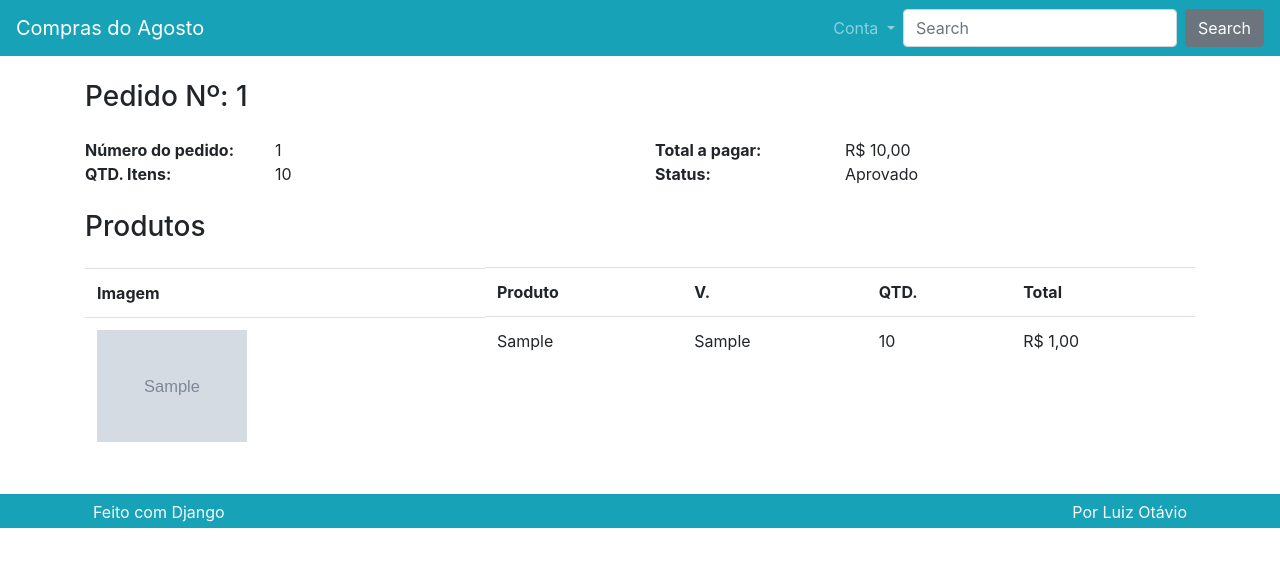
After one commit to agostin-afk/Django_E-commerce, a Django app: page /pedido/Detalhe/1 in a window 1280 px wide. The commit adds this page. Shown: the top 567 px of the page. Run offline with Django 5.2, Linux system fonts and the light colour scheme; a user stored in the database is signed in; tables that the repository leaves empty hold one stand-in row (values such as "Sample post"); grey boxes marked "Sample" are stand-in pictures; some libraries are stand-ins or nearby versions.

Commit message:
Lista e detalhe do pedido para o usuário

```diff
--- a/pedido/templates/pedido/detalhe.html
+++ b/pedido/templates/pedido/detalhe.html
@@ -0,0 +1,12 @@
+{% extends 'base.html' %}
+
+{% block titulo %}{{ pedido }} | {% endblock %}
+
+{% load omfilters %}
+{% load static %}
+
+{% block conteudo %}
+
+{% include 'partials/_pedido.html' %}
+
+{% endblock %}
--- a/pedido/urls.py
+++ b/pedido/urls.py
@@ -6,6 +6,6 @@ app_name= 'pedido'
 urlpatterns = [
     path('Pagar/<int:pk>', Pagar.as_view(), name='Pagar'),
     path('FecharPedido/', FecharPedido.as_view(), name='FecharPedido'),
-    path('Lista/', Lista.as_view(), name='Lista'),
+    path('Lista/', ListaPedidos.as_view(), name='ListaPedidos'),
     path('Detalhe/<int:pk>', Detalhe.as_view(), name='Detalhe'),
 ]
--- a/pedido/views.py
+++ b/pedido/views.py
@@ -12,26 +12,23 @@ from utils.get_qtd import get_cart_qtd, cart_totals
 from django.urls import reverse
 
 
-class DispatchLoginRequired(View):
+class DispatchLoginRequiredMixin(View):
     def dispatch(self, *args: Any, **kwargs: Any):
         if not self.request.user.is_authenticated:
             return redirect('perfil:CreateUser')
         return super().dispatch(*args, **kwargs)
+    def get_queryset(self, *args, **kwargs):
+        qs= super().get_queryset(*args, **kwargs) # type: ignore
+        qs = qs.filter(usuario=self.request.user)
+        return qs
 
-class Pagar(DispatchLoginRequired, DetailView):
+class Pagar(DispatchLoginRequiredMixin, DetailView):
     template_name= 'pedido/pagar.html'
     model= Pedido
     pk_url_kwarg= 'pk'
     context_object_name= 'pedido'
 
-    def get_queryset(self, *args, **kwargs):
-        qs= super().get_queryset(*args, **kwargs)
-        qs = qs.filter(usuario=self.request.user)
-        return qs
 
-class Lista(View):
-    def get(self, *args, **kwargs):
-        return HttpResponse('Lista')
 
 class FecharPedido(View):
     template_name='pedido/pagar.html'
@@ -113,5 +110,14 @@ class FecharPedido(View):
 
 
 
-class Detalhe(View):
-    pass
+class Detalhe(DispatchLoginRequiredMixin, DetailView):
+    model= Pedido
+    context_object_name= 'pedido'
+    template_name= 'pedido/detalhe.html'
+    pk_url_kwarg='pk'
+class ListaPedidos(DispatchLoginRequiredMixin, ListView):
+    model= Pedido
+    context_object_name= 'pedidos'
+    template_name= 'pedido/lista_pedido.html'
+    paginate_by= 10
+    ordering= ['-id']
--- a/produto/views.py
+++ b/produto/views.py
@@ -16,6 +16,7 @@ class ListarProdutos(ListView):
     template_name = 'produto/lista.html'
     context_object_name = 'produtos'
     paginate_by= 9
+    ordering= ['-id']
 
 
 
--- a/templates/partials/_nav.html
+++ b/templates/partials/_nav.html
@@ -17,6 +17,7 @@
                 Conta
             </a>
             <div class="dropdown-menu" aria-labelledby="navbarDropdown">
+                <a class="dropdown-item" href="{% url 'pedido:ListaPedidos' %}">Meus pedidos</a>
                 <a class="dropdown-item" href="{% url 'perfil:CreateUser' %}">Atualizar dados</a>
                 <a class="dropdown-item" href="{% url 'perfil:Logout' %}">Sair</a>
                 <div class="dropdown-divider"></div>
--- a/templates/partials/_pagination.html
+++ b/templates/partials/_pagination.html
@@ -1,4 +1,7 @@
 {% if is_paginated %}
+
+<div class="col mt-3 mb-3">
+    <div class="row">
         <div class="pagination">
             <ul class="pagination">
                 {% if page_obj.has_previous %}
@@ -34,4 +37,6 @@
                 {% endif %}
             </ul>
         </div>
+    </div>
+</div>
 {% endif %}
--- /dev/null
+++ b/templates/partials/_pedido.html
@@ -0,0 +1,57 @@
+{% load static %}
+{% load omfilters %}
+
+<div class="row">
+    <div class="col">
+        <h3>{{ pedido }}</h3>
+
+        <div class="row mt-4">
+            <div class="col-lg-2 font-weight-bold">Número do pedido:</div>
+            <div class="col-lg-4">{{ pedido.id }}</div>
+            <div class="col-lg-2 font-weight-bold">Total a pagar:</div>
+            <div class="col-lg-4">{{ pedido.total|formata_preco }}</div>
+
+            <div class="col-lg-2 font-weight-bold">QTD. Itens:</div>
+            <div class="col-lg-4">{{ pedido.qtd_total }}</div>
+            <div class="col-lg-2 font-weight-bold">Status:</div>
+            <div class="col-lg-4">{{ pedido.get_status_display }}</div>
+        </div>
+
+        <div class="row mt-4">
+            <div class="col">
+                <h3>Produtos</h3>
+            </div>
+        </div>
+
+        <div class="table-responsive mt-3">
+            <table class="table">
+                <tr>
+                    <th class="d-none d-lg-block">Imagem</th>
+                    <th>Produto</th>
+                    <th>V.</th>
+                    <th>QTD.</th>
+                    <th>Total</th>
+                </tr>
+
+                {% for linha in pedido.itempedido_set.all %}
+                <tr>
+                    <td class="d-none d-lg-block">
+                        <img class="cart-img" src="{{ linha.imagem }}">
+                    </td>
+                    <td>{{ linha.produto }}</td>
+                    <td>{{ linha.variacao }}</td>
+                    <td>{{ linha.quantidade }}</td>
+                    <td>
+                        {% if linha.preco_promocional %}
+                        {{ linha.preco_promocional|formata_preco }}
+                        {% else %}
+                        {{ linha.preco|formata_preco }}
+                        {% endif %}
+                    </td>
+                </tr>
+                {% endfor %}
+
+            </table>
+        </div>
+    </div>
+</div>
```
Also changed, not shown: pedido/templates/pedido/lista_pedido.html (added, +42 -0 lines). Lines whose indentation alone changed are shown as unchanged.
